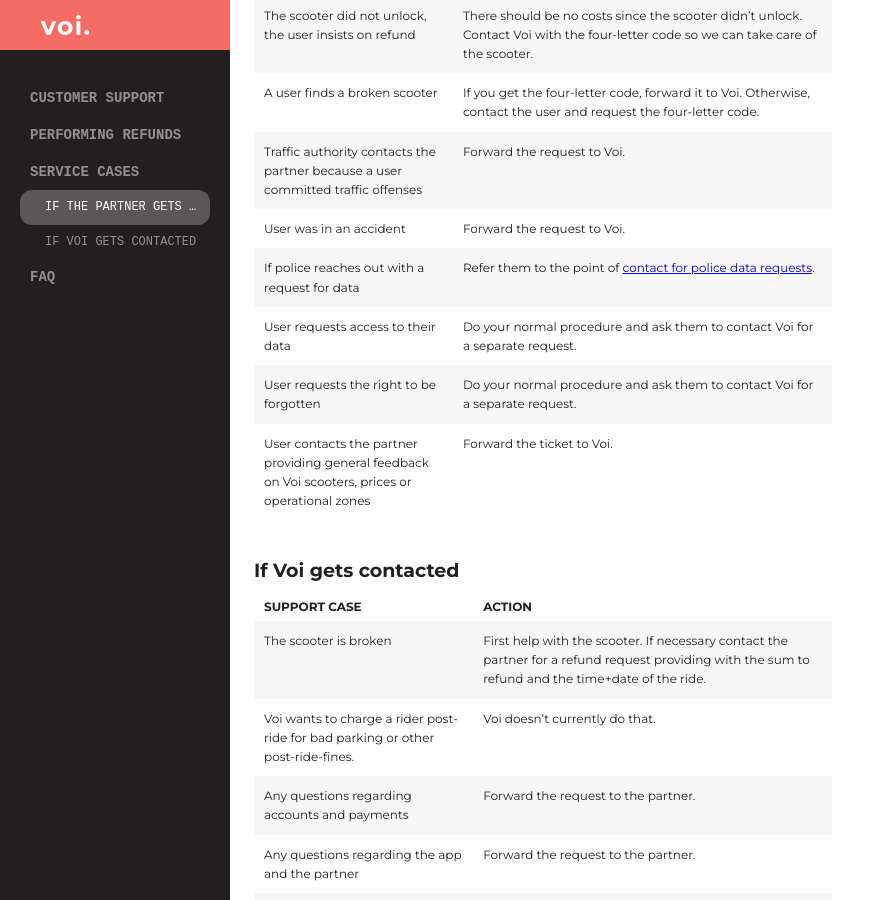
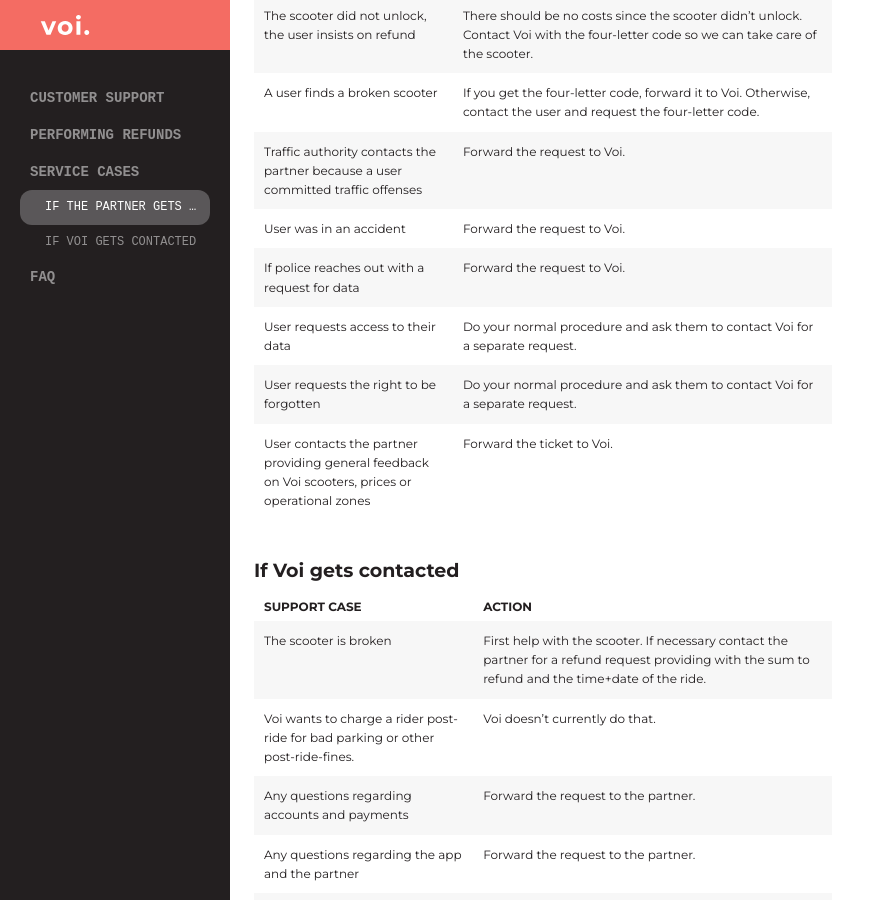
Before and after one commit to voi-api/voi-api.github.io, a Jekyll site: the page built from customer-support.md, in a window 1280 px wide and 900 px high, scrolled down 3932 px. Shown: the whole window, without its empty margins (0-880 px from the left). Built offline with Jekyll 4.4.1, drawn with Linux system fonts in a browser that asks for light colours; some web fonts are replaced.

Commit message:
Update customer-support.md

```diff
--- a/customer-support.md
+++ b/customer-support.md
@@ -94,7 +94,7 @@ Examples of insignificant issues: not working bell, no kickstand, slow Internet
 |A user finds a broken scooter|If you get the four-letter code, forward it to Voi. Otherwise, contact the user and request the four-letter code.|
 |Traffic authority contacts the partner because a user committed traffic offenses |Forward the request to Voi.|
 |User was in an accident|Forward the request to Voi.|
-|If police reaches out with a request for data|Refer them to the point of [contact for police data requests](/poc/).|
+|If police reaches out with a request for data|Forward the request to Voi.|
 |User requests access to their data|Do your normal procedure and ask them to contact Voi for a separate request.|
 |User requests the right to be forgotten|Do your normal procedure and ask them to contact Voi for a separate request.|
 |User contacts the partner providing general feedback on Voi scooters, prices or operational zones|Forward the ticket to Voi.|
```
